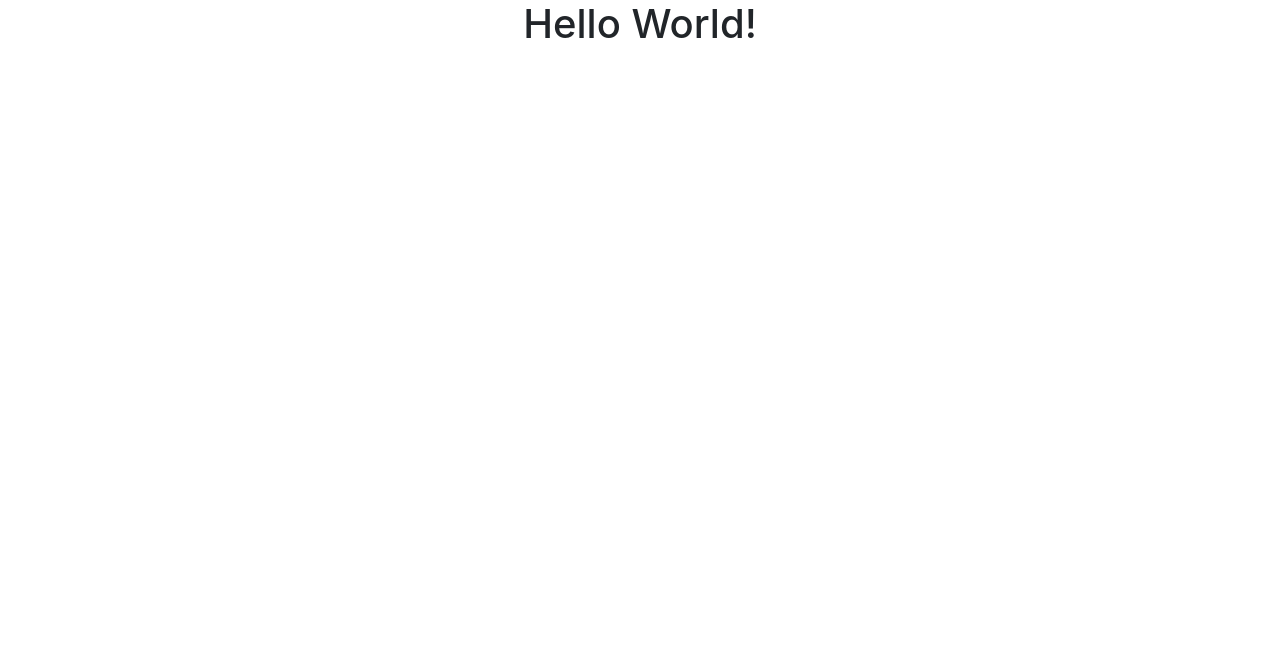
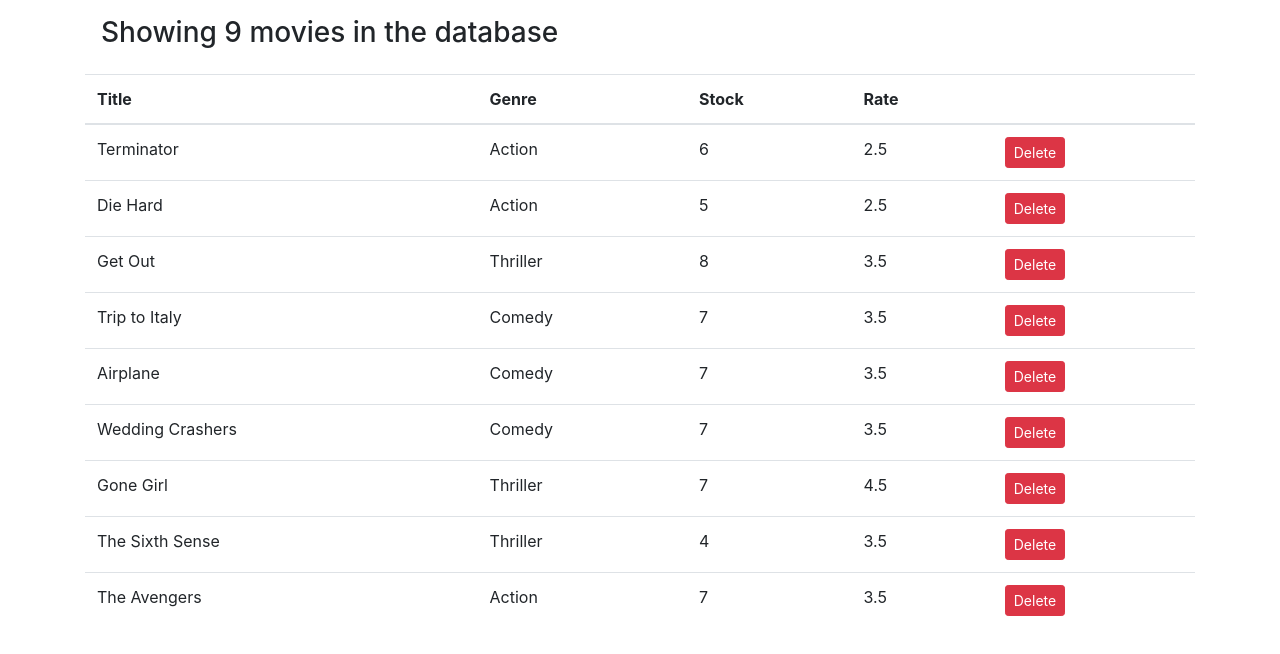
Before and after one commit to harmansinghful/reactVidly, a React (Create React App) app: page / in a window 1280 px wide. Shown: the top 654 px of the page. Built offline with nearby package versions, Linux system fonts and the light colour scheme.

Commit message:
stage-1 Vidly

```diff
--- a/src/App.js
+++ b/src/App.js
@@ -1,12 +1,13 @@
 import React, { Component } from "react";
 import "./App.css";
+import MovieComponent from "./components/movies";
 
 class App extends Component {
   render() {
     return (
       <div className="App">
         <main className="container">
-          <h1>Hello World!</h1>
+          <MovieComponent />
         </main>
       </div>
     );
--- /dev/null
+++ b/src/components/movies.jsx
@@ -0,0 +1,77 @@
+import React, { Component } from "react";
+import { getMovies, getMovie, deleteMovie } from "../services/fakeMovieService";
+
+class MovieComponent extends Component {
+  state = {
+    totalMovies: getMovies().length,
+    listMovies: getMovies()
+  };
+
+  handleDelete = movie => {
+    // deleteMovie(movie);
+    // this.setState({
+    //   totalMovies: getMovies().length,
+    //   listMovies: getMovies()
+    // });
+    const movies = this.state.listMovies.filter(m => m._id !== movie);
+    this.setState({
+      totalMovies: movies.length,
+      listMovies: movies
+    });
+  };
+
+  renderTable = () => {
+    if (this.state.totalMovies !== 0) {
+      return (
+        <table style={{ textAlign: "left" }} className="table">
+          <thead>
+            <tr>
+              <th>Title</th>
+              <th>Genre</th>
+              <th>Stock</th>
+              <th>Rate</th>
+              <th />
+            </tr>
+          </thead>
+          <tbody>
+            {this.state.listMovies.map(movie => (
+              <tr key={movie._id}>
+                <td>{movie.title}</td>
+                <td>{movie.genre.name}</td>
+                <td>{movie.numberInStock}</td>
+                <td>{movie.dailyRentalRate}</td>
+                <td>
+                  <button
+                    className="btn btn-danger btn-sm"
+                    onClick={() => this.handleDelete(movie._id)}
+                  >
+                    Delete
+                  </button>
+                </td>
+              </tr>
+            ))}
+          </tbody>
+        </table>
+      );
+    }
+  };
+
+  render() {
+    return (
+      <div>
+        <h3 style={{ textAlign: "left" }} className="p-3">
+          {this.getStatusTitle()}
+        </h3>
+        {this.renderTable()}
+      </div>
+    );
+  }
+
+  getStatusTitle() {
+    return this.state.totalMovies === 0
+      ? "There are no movies in the Database"
+      : `Showing ${this.state.totalMovies} movies in the database`;
+  }
+}
+
+export default MovieComponent;
--- a/src/index.css
+++ b/src/index.css
@@ -1,5 +1,5 @@
 body {
   margin: 0;
-  padding: 0;
+  padding: 20 0 0 0;
   font-family: sans-serif;
 }
```
